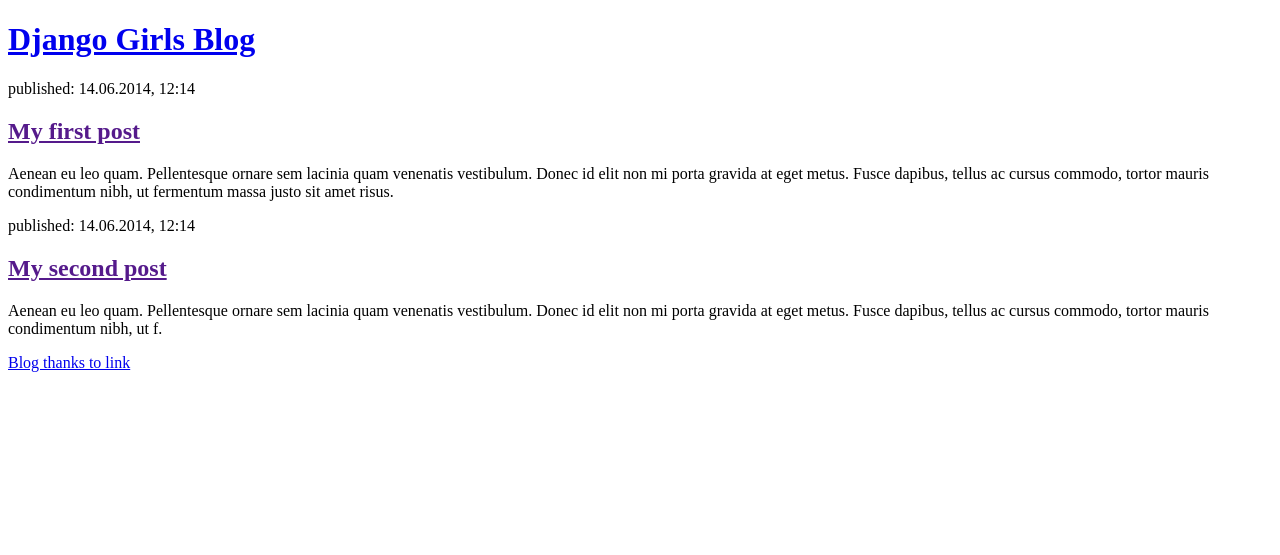
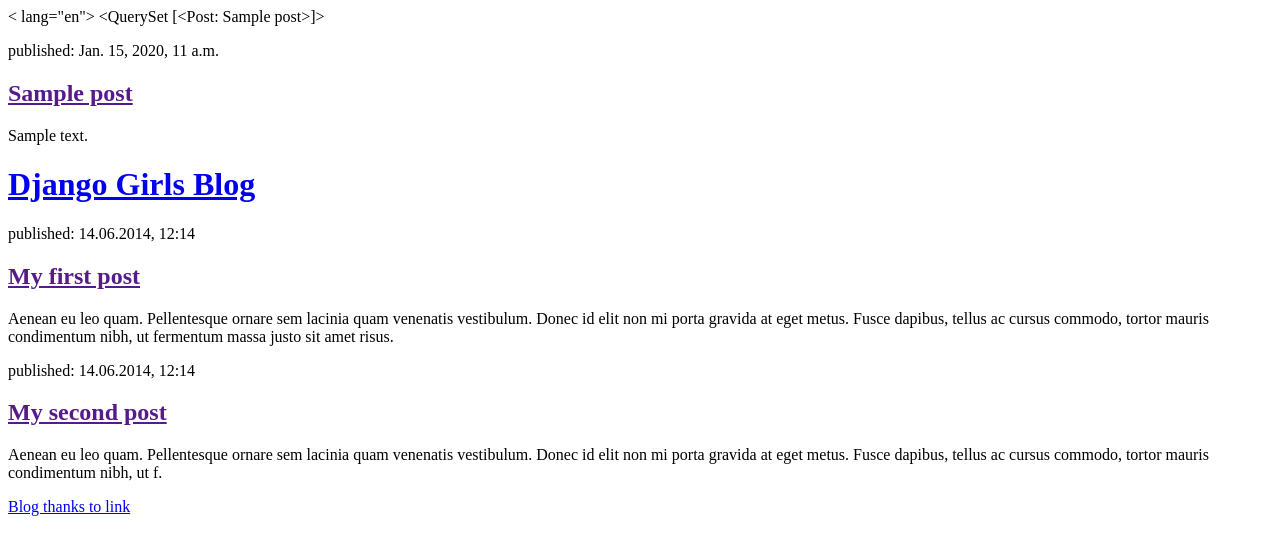
Before and after one commit to gomarotec/my-first-blog, a Django app: template blog/templates/blog/post_list.html in a window 1280 px wide. Shown: the top 555 px of the page. Run offline with Django 3.2, Linux system fonts and the light colour scheme; the template is opened without the code that fills it: values that come from a table or form of the project are taken from there, others are empty; tables that the repository leaves empty hold one stand-in row (values such as "Sample post").

Commit message:
Modified templates to display posts from database.

```diff
--- a/blog/models.py
+++ b/blog/models.py
@@ -19,4 +19,4 @@ class Post(models.Model):
         self.save()
 
     def __str__(self):
-        return self.title + "-" + self.created_date
+        return (self.title) #+ "-" + str(self.created_date))
--- a/blog/templates/blog/post_list.html
+++ b/blog/templates/blog/post_list.html
@@ -1,9 +1,19 @@
 <!DOCTYPE html>
-<html lang="en">
+< lang="en">
     <head>
         <title><strong>Gomarotec's blog</strong>strong></title>
+    </head>
+    {{posts}}
+<br/>
 
-    </head>
+{%for post in posts %}
+    <div>
+        <p>published: {{post.published_date}}</p>
+        <h2><a href="">{{post.title}}</a></h2>
+        <p>{{ post.text | linebreaksbr }}</p>
+    </div>
+{% endfor %}
+
     <body>
     <div>
         <h1><a href="/">Django Girls Blog</a></h1>
```
Also changed, not shown: blog/views.py (+9 -1 lines).
